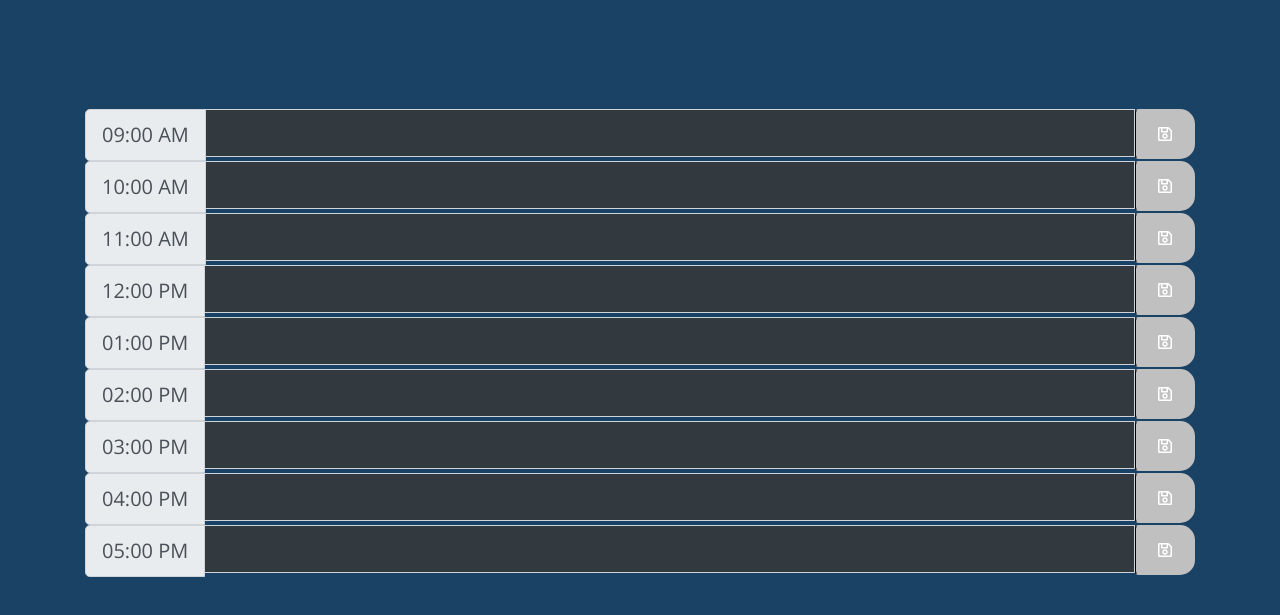
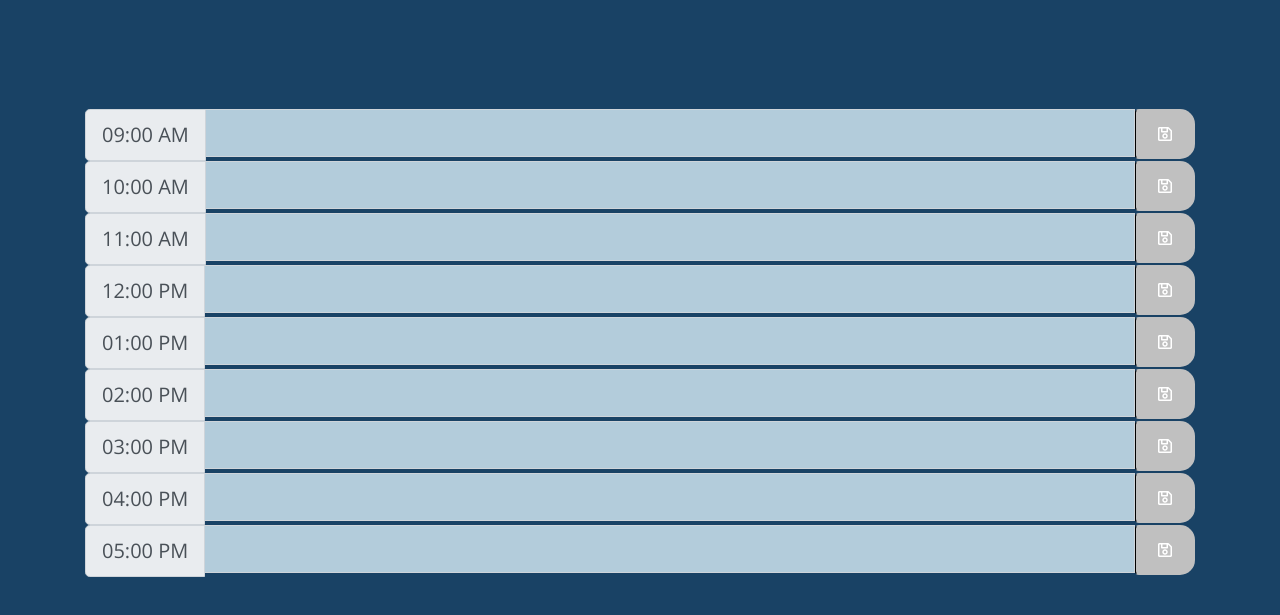
Before and after one commit to SSimonPhd/day-planner, a plain HTML site: page index.html in a window 1280 px wide. Shown: the part 217-832 px from the top of the page. Drawn offline with nearby package versions, Linux system fonts and the light colour scheme.

Commit message:
Updated row colors in CSS

```diff
--- a/Assets/css/style.css
+++ b/Assets/css/style.css
@@ -53,7 +53,7 @@ a:hover {
 }
 
 .past {
-  background-color: #323a3f;
+  background-color: #b3ccdb;
   color: white;
 }
 
```
